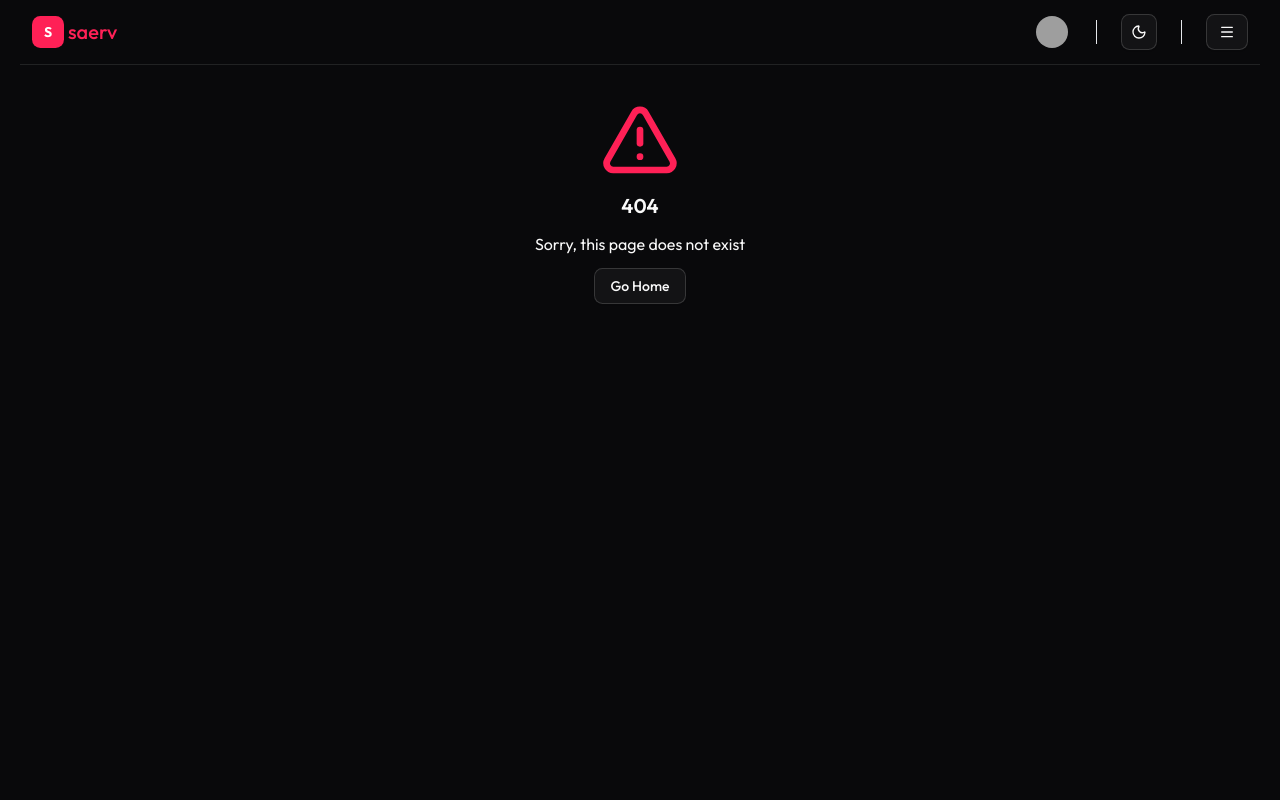
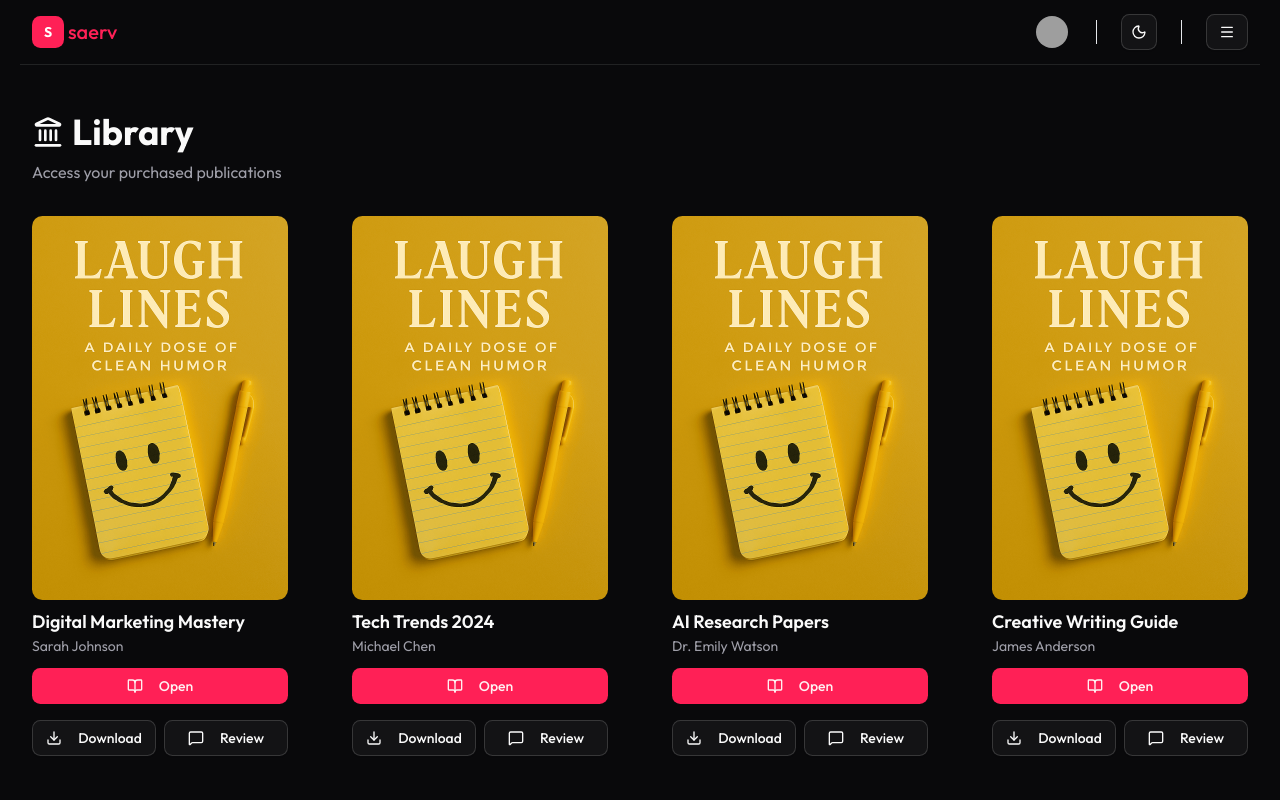
Before and after one commit to Imanuelchibuzor/app, a React (Vite) app in the folder user/client/: page /library in a window 1280 px wide. Shown: the top 800 px of the page. Built offline with nearby package versions, Linux system fonts and the light colour scheme; grey boxes are pictures that could not be loaded.

Commit message:
added the ui for the library page

```diff
--- a/user/client/src/components/product-card.tsx
+++ b/user/client/src/components/product-card.tsx
@@ -2,7 +2,7 @@ import { Star } from "lucide-react";
 import { useNavigate } from "react-router-dom";
 
 type Product = {
-  id: string;
+  id: number;
   image: string;
   title: string;
   author: string;
@@ -17,7 +17,7 @@ type ProductCardProps = {
 const ProductCard = ({ product }: ProductCardProps) => {
   const navigate = useNavigate();
 
-  const handleClick = (id: string) => {
+  const handleClick = (id: number) => {
     navigate(`/product/${id}`);
   };
 
--- /dev/null
+++ b/user/client/src/components/review-modal.tsx
@@ -0,0 +1,106 @@
+import { useState } from "react"
+import { Dialog, DialogContent, DialogDescription, DialogHeader, DialogTitle } from "@/components/ui/dialog"
+import { Button } from "@/components/ui/button"
+import { Textarea } from "@/components/ui/textarea"
+import { Star } from "lucide-react"
+import { cn } from "../libs/utils"
+
+interface ReviewModalProps {
+  isOpen: boolean
+  onClose: () => void
+  productTitle: string
+}
+
+export function ReviewModal({ isOpen, onClose, productTitle }: ReviewModalProps) {
+  const [rating, setRating] = useState(0)
+  const [hoveredRating, setHoveredRating] = useState(0)
+  const [comment, setComment] = useState("")
+
+  const handleSubmit = () => {
+    if (rating === 0) {
+      alert("Please select a rating")
+      return
+    }
+
+    console.log("[v0] Submitting review:", {
+      productTitle,
+      rating,
+      comment,
+    })
+
+    // Reset form
+    setRating(0)
+    setComment("")
+    onClose()
+  }
+
+  const handleClose = () => {
+    setRating(0)
+    setComment("")
+    onClose()
+  }
+
+  return (
+    <Dialog open={isOpen} onOpenChange={handleClose}>
+      <DialogContent className="sm:max-w-[500px] z-50">
+        <DialogHeader className="flex flex-col gap-2 items-center justify-center">
+          <DialogTitle className="text-xl">Write a Review</DialogTitle>
+          <DialogDescription className="text-base">{productTitle}</DialogDescription>
+        </DialogHeader>
+
+        <div className="space-y-6 py-4">
+          {/* Rating Stars */}
+          <div className="flex items-center justify-center space-y-2">
+            <div className="flex gap-2">
+              {[1, 2, 3, 4, 5].map((star) => (
+                <button
+                  key={star}
+                  type="button"
+                  onClick={() => setRating(star)}
+                  onMouseEnter={() => setHoveredRating(star)}
+                  onMouseLeave={() => setHoveredRating(0)}
+                  className="transition-transform hover:scale-110"
+                >
+                  <Star
+                    className={cn(
+                      "w-6 h-6 transition-colors cursor-pointer",
+                      (hoveredRating || rating) >= star ? "fill-primary text-primary" : "text-muted-foreground",
+                    )}
+                  />
+                </button>
+              ))}
+            </div>
+          </div>
+
+          {/* Comment Input */}
+          <div className="space-y-2">
+            <Textarea
+              id="comment"
+              placeholder="Share your thoughts ..."
+              value={comment}
+              onChange={(e) => setComment(e.target.value)}
+              className="min-h-32 resize-none"
+            />
+          </div>
+
+          {/* Public Notice */}
+          <div className="flex items-center justify-center bg-muted/50 rounded-lg p-3">
+            <p className="text-sm text-muted-foreground">
+              Your review will be public and visible to all users.
+            </p>
+          </div>
+
+          {/* Action Buttons */}
+          <div className="flex gap-3 pt-2">
+            <Button variant="outline" onClick={handleClose} className="flex-1 bg-transparent">
+              Cancel
+            </Button>
+            <Button onClick={handleSubmit} className="flex-1 bg-primary hover:bg-primary/90">
+              Post Review
+            </Button>
+          </div>
+        </div>
+      </DialogContent>
+    </Dialog>
+  )
+}
--- a/user/client/src/components/ui/dialog.tsx
+++ b/user/client/src/components/ui/dialog.tsx
@@ -67,7 +67,7 @@ function DialogContent({
         {showCloseButton && (
           <DialogPrimitive.Close
             data-slot="dialog-close"
-            className="ring-offset-background focus:ring-ring data-[state=open]:bg-accent data-[state=open]:text-muted-foreground absolute top-4 right-4 rounded-xs opacity-70 transition-opacity hover:opacity-100 focus:ring-2 focus:ring-offset-2 focus:outline-hidden disabled:pointer-events-none [&_svg]:pointer-events-none [&_svg]:shrink-0 [&_svg:not([class*='size-'])]:size-4"
+            className="ring-offset-background focus:ring-ring data-[state=open]:bg-accent data-[state=open]:text-muted-foreground absolute top-4 right-4 rounded-xs opacity-70 transition-opacity hover:opacity-100 focus:ring-2 focus:ring-offset-2 focus:outline-hidden disabled:pointer-events-none [&_svg]:pointer-events-none [&_svg]:shrink-0 [&_svg:not([class*='size-'])]:size-4 cursor-pointer"
           >
             <XIcon />
             <span className="sr-only">Close</span>
--- /dev/null
+++ b/user/client/src/components/ui/textarea.tsx
@@ -0,0 +1,18 @@
+import * as React from "react"
+
+import { cn } from "../../libs/utils"
+
+function Textarea({ className, ...props }: React.ComponentProps<"textarea">) {
+  return (
+    <textarea
+      data-slot="textarea"
+      className={cn(
+        "border-input placeholder:text-muted-foreground focus-visible:border-ring focus-visible:ring-ring/50 aria-invalid:ring-destructive/20 dark:aria-invalid:ring-destructive/40 aria-invalid:border-destructive dark:bg-input/30 flex field-sizing-content min-h-16 w-full rounded-md border bg-transparent px-3 py-2 text-base shadow-xs transition-[color,box-shadow] outline-none focus-visible:ring-[3px] disabled:cursor-not-allowed disabled:opacity-50 md:text-sm",
+        className
+      )}
+      {...props}
+    />
+  )
+}
+
+export { Textarea }
--- /dev/null
+++ b/user/client/src/pages/Library.tsx
@@ -0,0 +1,139 @@
+import { useState } from "react";
+import { BookOpen, Download, Landmark, MessageSquare } from "lucide-react";
+
+import { Button } from "@/components/ui/button";
+import { ReviewModal } from "@/components/review-modal";
+import coverImg from "../assets/covers/books";
+
+interface LibraryItem {
+  id: string;
+  title: string;
+  author: string;
+  coverImage: string;
+}
+
+const Library = () => {
+  const [selectedProduct, setSelectedProduct] = useState<LibraryItem | null>(
+    null
+  );
+  const [isReviewModalOpen, setIsReviewModalOpen] = useState(false);
+
+  // Sample library items
+  const libraryItems: LibraryItem[] = [
+    {
+      id: "1",
+      title: "Digital Marketing Mastery",
+      author: "Sarah Johnson",
+      coverImage: coverImg.book_24,
+    },
+    {
+      id: "2",
+      title: "Tech Trends 2024",
+      author: "Michael Chen",
+      coverImage: coverImg.book_24,
+    },
+    {
+      id: "3",
+      title: "AI Research Papers",
+      author: "Dr. Emily Watson",
+      coverImage: coverImg.book_24,
+    },
+    {
+      id: "4",
+      title: "Creative Writing Guide",
+      author: "James Anderson",
+      coverImage: coverImg.book_24,
+    },
+  ];
+
+  const handleReviewClick = (item: LibraryItem) => {
+    setSelectedProduct(item);
+    setIsReviewModalOpen(true);
+  };
+
+  const handleOpen = (id: string) => {
+    console.log("[Opening product:", id);
+    // Navigate to product reader/viewer
+  };
+
+  const handleDownload = (id: string) => {
+    console.log("Downloading product:", id);
+    // Trigger download
+  };
+
+  return (
+    <div className="min-h-screen bg-background">
+      <div className="max-w-7xl mx-auto px-4 py-8">
+        <div className="mb-8">
+          <div className="flex items-center gap-2 mb-2">
+            <Landmark className="w-8 h-8" />
+            <h1 className="text-4xl font-bold text-foreground">Library</h1>
+          </div>
+          <p className="text-muted-foreground">
+            Access your purchased publications
+          </p>
+        </div>
+
+        <div className="grid grid-cols-1 md:grid-cols-2 lg:grid-cols-3 xl:grid-cols-4 gap-16">
+          {libraryItems.map((item) => (
+            <div key={item.id} className="container">
+              <div className="relative aspect-[6/7] w-full">
+                <img
+                  src={item.coverImage}
+                  alt={item.title}
+                  className="object-cover rounded-lg"
+                />
+              </div>
+              <div className="py-2 space-y-3">
+                <div>
+                  <h3 className="font-semibold text-lg line-clamp-1">
+                    {item.title}
+                  </h3>
+                  <p className="text-sm text-muted-foreground">{item.author}</p>
+                </div>
+
+                <div className="flex flex-col gap-4">
+                  <Button
+                    onClick={() => handleOpen(item.id)}
+                    className="w-full bg-primary hover:bg-primary/90"
+                  >
+                    <BookOpen className="w-4 h-4 mr-2" />
+                    Open
+                  </Button>
+
+                  <div className="grid grid-cols-2 gap-2">
+                    <Button
+                      onClick={() => handleDownload(item.id)}
+                      variant="outline"
+                      className="w-full"
+                    >
+                      <Download className="w-4 h-4 mr-2" />
+                      Download
+                    </Button>
+
+                    <Button
+                      onClick={() => handleReviewClick(item)}
+                      variant="outline"
+                      className="w-full"
+                    >
+                      <MessageSquare className="w-4 h-4 mr-2" />
+                      Review
+                    </Button>
+                  </div>
+                </div>
+              </div>
+            </div>
+          ))}
+        </div>
+      </div>
+
+      <ReviewModal
+        isOpen={isReviewModalOpen}
+        onClose={() => setIsReviewModalOpen(false)}
+        productTitle={selectedProduct?.title || ""}
+      />
+    </div>
+  );
+};
+
+export default Library;
--- a/user/client/src/routes/routes.tsx
+++ b/user/client/src/routes/routes.tsx
@@ -6,6 +6,7 @@ import NotFound from "../pages/NotFound";
 // Unauthenticated
 import Home from "../pages/Home";
 import ProductPage from "../pages/ProductPage";
+import Library from "../pages/Library";
 
 // Auth
 import SignUp from "../pages/auth/SignUp";
@@ -23,6 +24,8 @@ const router = createBrowserRouter([
       { path: "*", element: <NotFound /> },
       { path: "/", element: <Home /> },
       { path: "/product/:id", element: <ProductPage /> },
+      { path: "/library", element: <Library /> },
+
       { path: "/sign-up", element: <SignUp /> },
       { path: "/sign-up-otp", element: <SignUpOtp /> },
       { path: "/sign-in", element: <SignIn /> },
```
